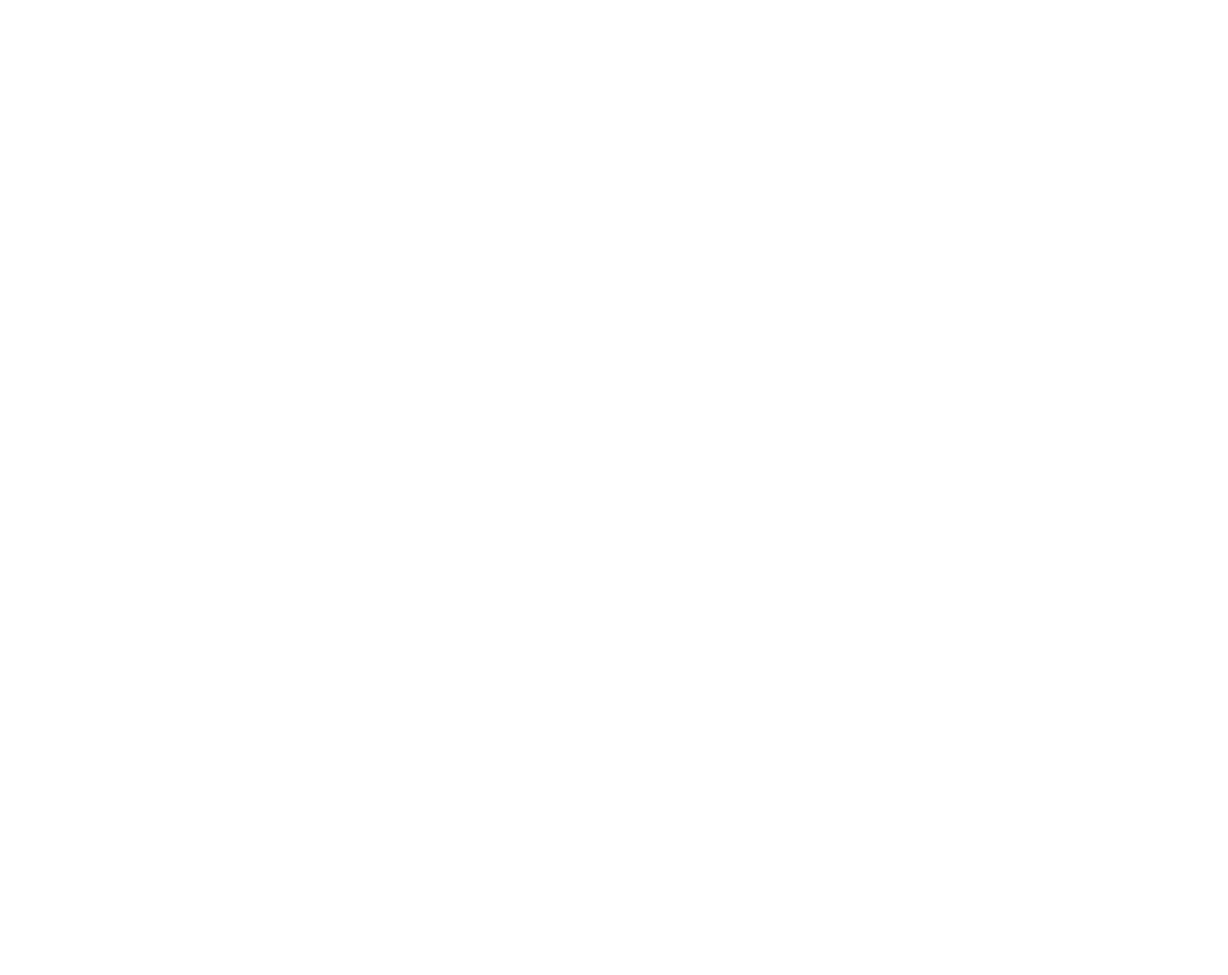
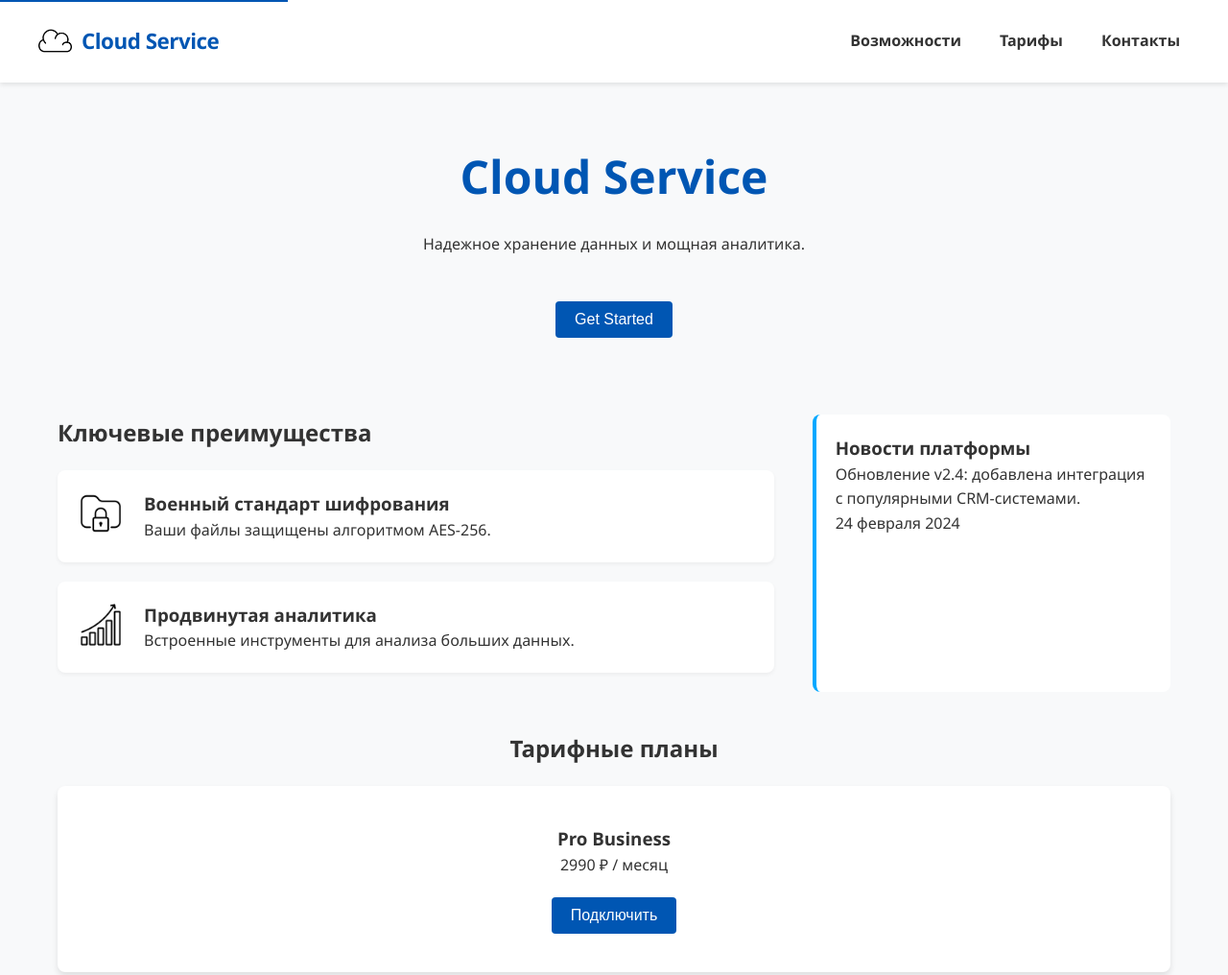
Before and after one commit to Pan-Jezus/CloudService, a website: page index.html in a window 1280 px wide. Shown: the top 1016 px of the page at 96% size. Before the commit the page ends 800 px from the top, so only its background shows below. Drawn offline with Linux system fonts and the light colour scheme.

Commit message:
feat: implement responsive layout with flexbox, grid and logo

```diff
--- a/css/header.css
+++ b/css/header.css
@@ -1,3 +1,5 @@
+/* --- Стили шапки CloudService с картинкой логотипа (Mobile First) --- */
+
 .header {
   background-color: var(--color-white);
   padding: var(--spacing-md);
@@ -5,12 +7,48 @@
   position: sticky;
   top: 0;
   z-index: 50;
+
+  /* Включаем Flexbox для всей шапки */
+  display: flex;
+
+  /* Mobile default: логотип сверху, меню снизу (в столбик) */
+  flex-direction: column;
+  align-items: center; /* Центрируем всё на мобильных */
+  gap: var(--spacing-sm); /* Отступ между лого и меню */
 }
 
+/* Стили ссылки-логотипа */
+.header__logo-link {
+  text-decoration: none;
+}
+
+/* NEW: Внутренний Flexbox контейнер: держит картинку и текст в одну строку */
+.header__logo-container {
+  display: flex;
+  align-items: center; /* Выравнивает картинку и текст строго по центру высоты */
+  gap: var(--spacing-sm); /* Отступ между значком и текстом */
+}
+
+/* NEW: Стили самой картинки логотипа */
+.header__logo-img {
+  height: 35px; /* Задать картинке фиксированную высоту, чтобы она не была огромной */
+  width: auto; /* Ширина подстроится автоматически, чтобы не искажать пропорции */
+  object-fit: contain; /* Картинка аккуратно впишется в эти размеры */
+}
+
+/* Стили синего текста логотипа */
+.header__logo-text {
+  color: var(--color-primary);
+  font-weight: bold;
+  font-size: 1.4rem; /* Немного уменьшил размер, чтобы с иконкой смотрелось лучше */
+  letter-spacing: -0.5px;
+}
+
+/* Стили меню (Mobile default) */
 .nav__list {
   list-style: none;
   display: flex;
-  flex-direction: column; /* Mobile first: меню в столбик */
+  flex-direction: column; /* Меню в столбик на мобильных */
   gap: var(--spacing-sm);
   text-align: center;
 }
@@ -27,10 +65,19 @@
   color: var(--color-primary);
 }
 
-/* Десктопная версия шапки (Медиазапрос) */
+/* --- ДЕСКТОПНАЯ ВЕРСИЯ (от 768px и выше) --- */
 @media (min-width: 768px) {
+  .header {
+    /* На ПК: Логотип (с картинкой) влево, меню вправо */
+    flex-direction: row;
+    justify-content: space-between;
+    align-items: center; /* Выравниваем их по центру высоты шапки */
+    padding: var(--spacing-md) var(--spacing-lg); /* Больше отступа по бокам */
+  }
+
   .nav__list {
-    flex-direction: row; /* На ПК меню в строку */
+    flex-direction: row; /* Меню горизонтальное */
     justify-content: flex-end;
+    gap: var(--spacing-md);
   }
 }
--- a/index.html
+++ b/index.html
@@ -1,11 +1,93 @@
 <!DOCTYPE html>
-<html lang="en">
+<html lang="ru">
 <head>
-    <meta charset="UTF-8">
-    <meta name="viewport" content="width=npm init -y, initial-scale=1.0">
-    <title>Document</title>
+  <meta charset="UTF-8">
+  <meta name="viewport" content="width=device-width, initial-scale=1.0">
+  <title>Cloud Service — Облачная SaaS платформа</title>
+  <link rel="stylesheet" href="css/styles.css">
 </head>
-<body>
+<body class="page">
+
+  <a href="#main" class="skip-link">Перейти к основному содержимому</a>
+
+  <header class="header">
+    <div class="header__brand">
+      <a href="#" class="header__logo-link">
+        <div class="header__logo-container">
+          <img src="images/hero.png" alt="Логотип Cloud Service" class="header__logo-img">
+          <span class="header__logo-text">Cloud Service</span>
+        </div>
+      </a>
+    </div>
+
+    <nav class="nav">
+      <ul class="nav__list">
+        <li class="nav__item"><a href="#" class="nav__link">Возможности</a></li>
+        <li class="nav__item"><a href="#pricing" class="nav__link">Тарифы</a></li>
+        <li class="nav__item"><a href="#" class="nav__link">Контакты</a></li>
+      </ul>
+    </nav>
+  </header>
+
+  <main id="main" class="main" itemscope itemtype="https://schema.org/SoftwareApplication">
+
+    <meta itemprop="applicationCategory" content="BusinessApplication">
+    <meta itemprop="operatingSystem" content="Web, Windows, macOS">
+
+    <section class="hero">
+      <h1 class="hero__title" itemprop="name">Cloud Service</h1>
+      <p class="hero__desc" itemprop="description">Надежное хранение данных и мощная аналитика.</p>
+      <br>
+      <button class="pricing__btn">Get Started</button>
+    </section>
+
+    <div class="content-wrapper">
+      <article class="features">
+        <h2 class="features__title">Ключевые преимущества</h2>
+
+        <figure class="feature-card">
+          <img src="images/feature1.png" alt="Иконка безопасности" class="feature-card__img">
+          <figcaption class="feature-card__caption">
+            <h3>Военный стандарт шифрования</h3>
+            <p>Ваши файлы защищены алгоритмом AES-256.</p>
+          </figcaption>
+        </figure>
+
+        <figure class="feature-card">
+          <img src="images/feature2.png" alt="Графики аналитики" class="feature-card__img">
+          <figcaption class="feature-card__caption">
+            <h3>Продвинутая аналитика</h3>
+            <p>Встроенные инструменты для анализа больших данных.</p>
+          </figcaption>
+        </figure>
+      </article>
+
+      <aside class="sidebar">
+        <h3>Новости платформы</h3>
+        <p>Обновление v2.4: добавлена интеграция с популярными CRM-системами.</p>
+        <time datetime="2024-02-24">24 февраля 2024</time>
+      </aside>
+    </div>
+
+    <section id="pricing" class="pricing">
+      <h2 class="pricing__title">Тарифные планы</h2>
+
+      <div class="pricing__plan" itemprop="offers" itemscope itemtype="https://schema.org/Offer">
+        <h3 itemprop="name">Pro Business</h3>
+        <p class="pricing__cost">
+          <span itemprop="price" content="2990">2990</span>
+          <span itemprop="priceCurrency" content="RUB">₽</span> / месяц
+        </p>
+        <meta itemprop="availability" content="https://schema.org/InStock">
+        <button class="pricing__btn">Подключить</button>
+      </div>
+    </section>
+
+  </main>
+
+  <footer class="footer">
+    <p class="footer__copy">&copy; 2024 Cloud Service. Все права защищены.</p>
+  </footer>
 
 </body>
 </html>
```
Also changed, not shown: images/feature1.png (added), images/feature2.png (added), images/hero.png (added).
